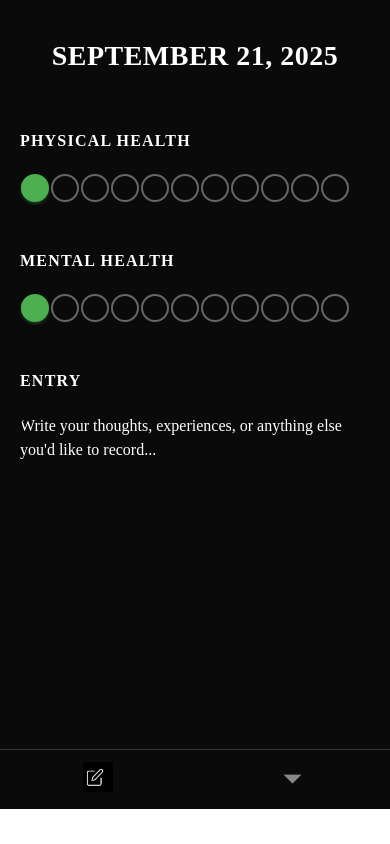
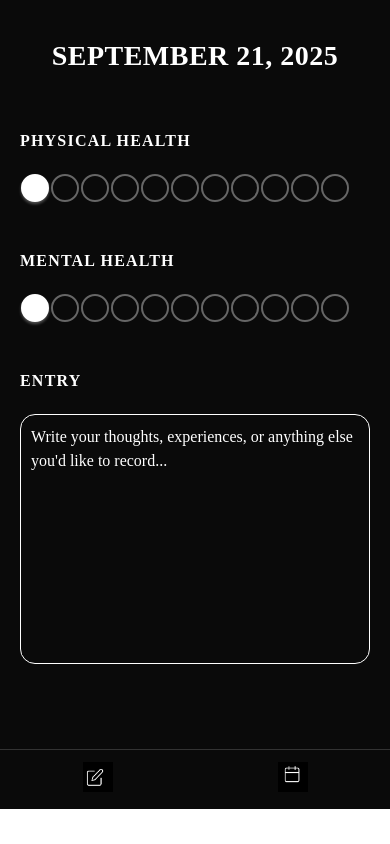
Before and after one commit to lerning000/chronoshealthjournalapp, a React Native app: screen / in a window 390 px wide. Built offline with nearby package versions, Linux system fonts and the light colour scheme.

Commit message:
Continuing fixes

```diff
--- a/App.tsx
+++ b/App.tsx
@@ -13,6 +13,7 @@ import JournalScreen from './JournalScreen';
 import PastEntriesScreen from './PastEntriesScreen';
 
 const journalIcon = require('./assets/icons/journal_icon.png');
+const pastEntriesIcon = require('./assets/icons/past_entries_icon.png');
 
 const Tab = createBottomTabNavigator();
 
@@ -77,6 +78,13 @@ function App() {
             options={{
               title: 'History',
               headerTitle: 'HISTORY',
+              tabBarShowLabel: false,
+              tabBarIcon: ({ focused }) => (
+                <Image
+                  source={pastEntriesIcon}
+                  style={{ width: 30, height: 30 }}
+                />
+              ),
             }}
           />
         </Tab.Navigator>
--- a/JournalScreen.tsx
+++ b/JournalScreen.tsx
@@ -127,7 +127,10 @@ const styles = StyleSheet.create({
     fontFamily: 'Alegreya-Regular',
     width: '100%',
     lineHeight: 24,
+    borderWidth: 1,
+    borderColor: 'white',
     borderRadius: 15,
+    padding: 10,
   },
 });
 
--- a/RatingSelector.tsx
+++ b/RatingSelector.tsx
@@ -59,10 +59,10 @@ const styles = StyleSheet.create({
     alignItems: 'center',
   },
   filledCircle: {
-    backgroundColor: '#4CAF50',
+    backgroundColor: 'white',
     borderWidth: 2,
-    borderColor: '#4CAF50',
-    shadowColor: '#4CAF50',
+    borderColor: 'white',
+    shadowColor: 'white',
     shadowOffset: {
       width: 0,
       height: 2,
```
